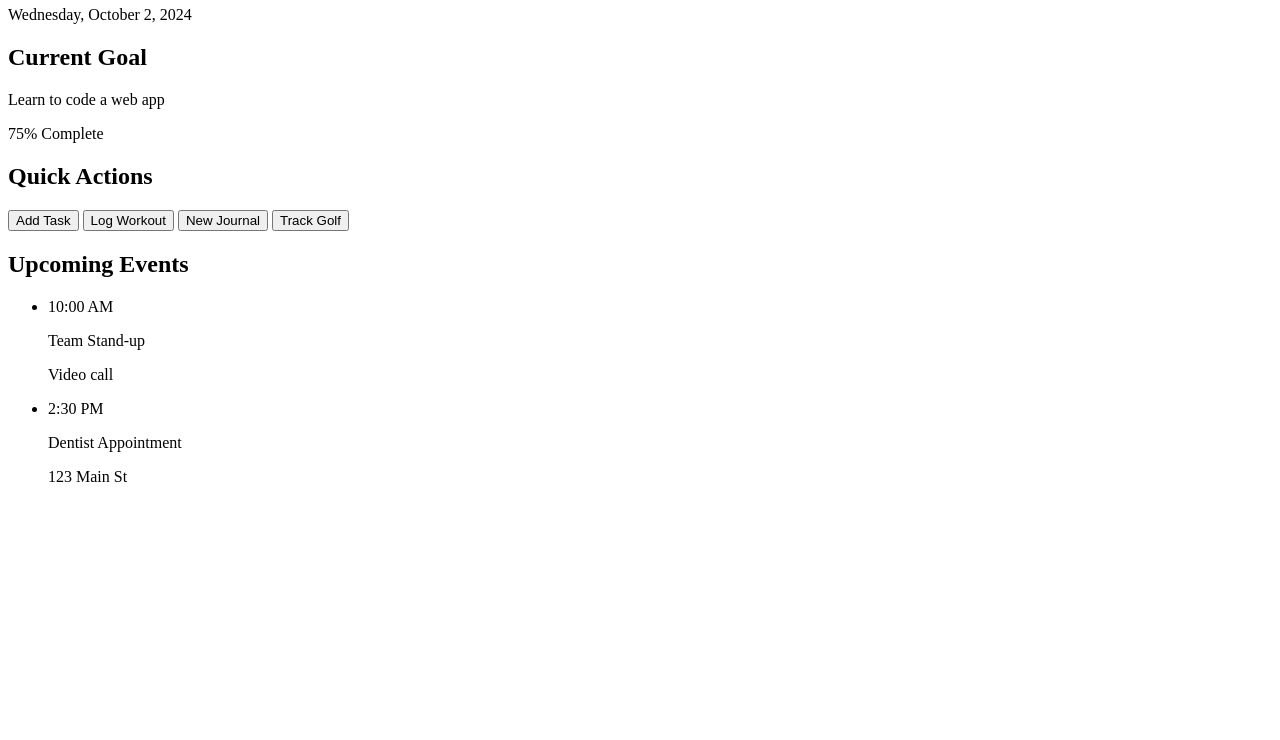
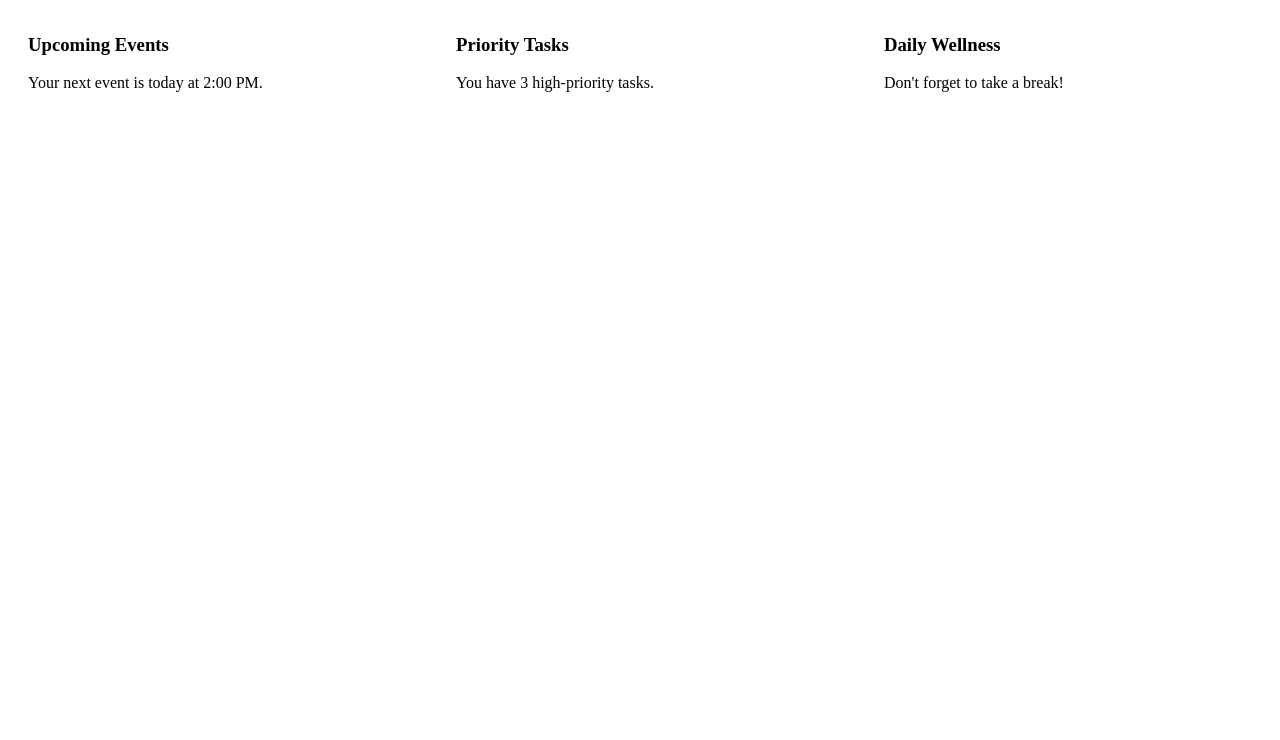
Before and after one commit to colton615-coder/handie, a plain HTML site: page modules/dashboard.html in a window 1280 px wide. Shown: the part 60-800 px from the top of the page. Drawn offline with Linux system fonts and the light colour scheme.

Commit message:
Update dashboard.html

```diff
--- a/modules/dashboard.html
+++ b/modules/dashboard.html
@@ -1,57 +1,23 @@
-<div class="dashboard-content">
-    <header class="dashboard-header">
-        <h1 class="welcome-message">Good morning, John</h1>
-        <p class="date-display">Wednesday, October 2, 2024</p>
-    </header>
+<link rel="stylesheet" href="../styles/dashboard.css">
 
-    <div class="card goal-card">
-        <h2 class="card-title">Current Goal</h2>
-        <p class="goal-description">Learn to code a web app</p>
-        <div class="progress-bar-container">
-            <div class="progress-bar" style="width: 75%;"></div>
-        </div>
-        <p class="progress-text">75% Complete</p>
-    </div>
+<section id="dashboard">
+  <h2>Dashboard</h2>
+  <div class="dashboard-grid">
 
-    <div class="card quick-actions-card">
-        <h2 class="card-title">Quick Actions</h2>
-        <div class="quick-action-grid">
-            <button class="action-btn" data-action="add-task">
-                <i class="fas fa-plus-circle"></i>
-                <span class="btn-text">Add Task</span>
-            </button>
-            <button class="action-btn" data-action="log-workout">
-                <i class="fas fa-dumbbell"></i>
-                <span class="btn-text">Log Workout</span>
-            </button>
-            <button class="action-btn" data-action="new-journal">
-                <i class="fas fa-pen-nib"></i>
-                <span class="btn-text">New Journal</span>
-            </button>
-            <button class="action-btn" data-action="track-golf">
-                <i class="fas fa-golf-ball"></i>
-                <span class="btn-text">Track Golf</span>
-            </button>
-        </div>
-    </div>
+    <div class="widget">
+      <h3>Upcoming Events</h3>
+      <p>Your next event is today at 2:00 PM.</p>
+      </div>
 
-    <div class="card upcoming-events-card">
-        <h2 class="card-title">Upcoming Events</h2>
-        <ul class="event-list">
-            <li>
-                <div class="event-time">10:00 AM</div>
-                <div class="event-details">
-                    <p class="event-title">Team Stand-up</p>
-                    <p class="event-location">Video call</p>
-                </div>
-            </li>
-            <li>
-                <div class="event-time">2:30 PM</div>
-                <div class="event-details">
-                    <p class="event-title">Dentist Appointment</p>
-                    <p class="event-location">123 Main St</p>
-                </div>
-            </li>
-        </ul>
-    </div>
-</div>
+    <div class="widget">
+      <h3>Priority Tasks</h3>
+      <p>You have 3 high-priority tasks.</p>
+      </div>
+
+    <div class="widget">
+      <h3>Daily Wellness</h3>
+      <p>Don't forget to take a break!</p>
+      </div>
+
+  </div>
+</section>
```
